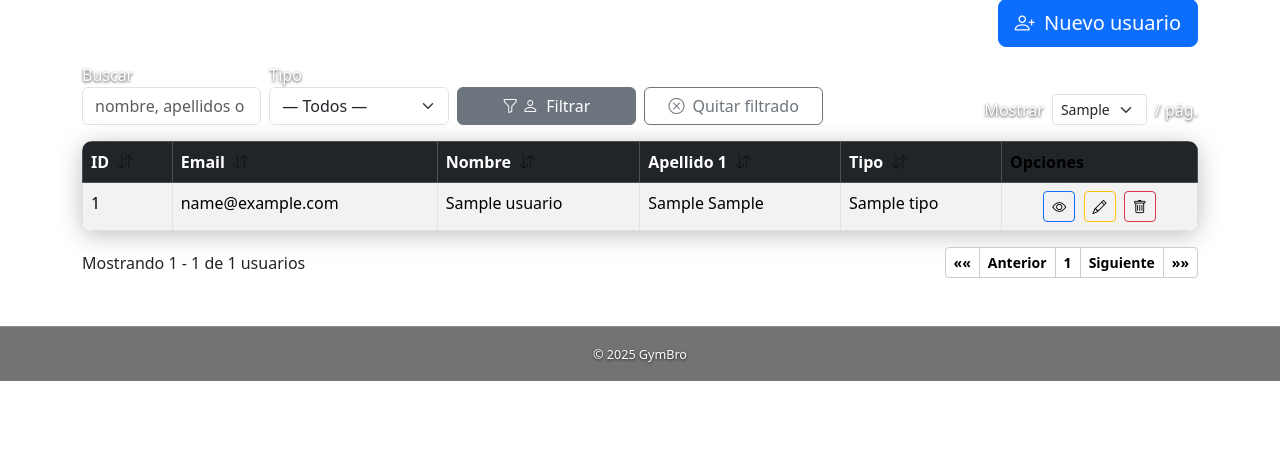
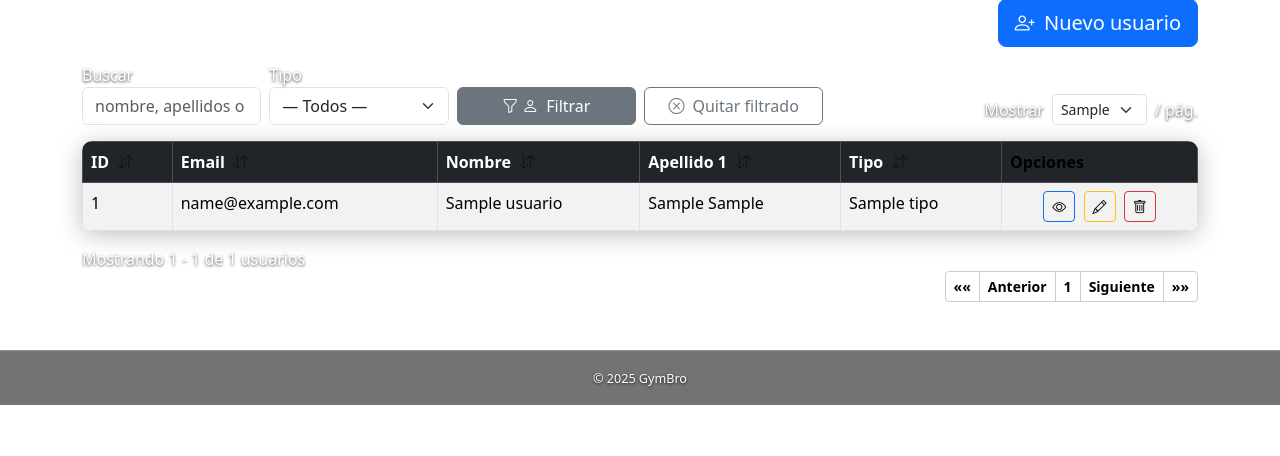
Before and after one commit to Guillemat09/gymbro, a Symfony app: template templates/usuario/index.html.twig in a window 1280 px wide. Shown: the part 344-800 px from the top of the page. Run offline with Twig, Linux system fonts and the light colour scheme; the template is opened without the code that fills it: most values are stand-ins (such as "Sample title", 1, 10 or a date in 2020); some libraries are stand-ins or nearby versions.

Commit message:
arrgelo mostrando

```diff
--- a/templates/clase/index.html.twig
+++ b/templates/clase/index.html.twig
@@ -276,7 +276,7 @@
 
     {# ====== Resumen + paginación inferior ====== #}
     <div class="d-flex justify-content-between align-items-center mt-3">
-        <div>
+<div style="color: white; text-shadow: 0 1px 3px rgba(0,0,0,0.7);">
     Mostrando
     {{ ((clases.currentPageNumber - 1) * clases.itemNumberPerPage) + 1 }}
     -
--- a/templates/ejercicio/index.html.twig
+++ b/templates/ejercicio/index.html.twig
@@ -225,7 +225,7 @@
 
 
     <div class="d-flex justify-content-between align-items-center mt-3">
-        <div>
+<div style="color: white; text-shadow: 0 1px 3px rgba(0,0,0,0.7);">
     Mostrando
     {{ ((ejercicios.currentPageNumber - 1) * ejercicios.itemNumberPerPage) + 1 }}
     -
@@ -234,6 +234,7 @@
         : ejercicios.currentPageNumber * ejercicios.itemNumberPerPage }}
     de {{ ejercicios.totalItemCount }} ejercicios
 </div>
+
         <div>
             {% set page = ejercicios.currentPageNumber %}
             {% set last = ejercicios.pageCount %}
--- a/templates/reserva/index.html.twig
+++ b/templates/reserva/index.html.twig
@@ -266,7 +266,7 @@
 
 {# ====== Resumen + paginación inferior ====== #}
 <div class="d-flex justify-content-between align-items-center mt-3">
-    <div>
+<div style="color: white; text-shadow: 0 1px 3px rgba(0,0,0,0.7);">
     Mostrando
     {{ ((reservas.currentPageNumber - 1) * reservas.itemNumberPerPage) + 1 }}
     -
@@ -275,6 +275,7 @@
         : reservas.currentPageNumber * reservas.itemNumberPerPage }}
     de {{ reservas.totalItemCount }} reservas
 </div>
+
     <div>
         {% set page = reservas.currentPageNumber %}
         {% set last = reservas.pageCount %}
--- a/templates/rutina/index.html.twig
+++ b/templates/rutina/index.html.twig
@@ -248,7 +248,7 @@
 
     {# ====== Resumen + paginación inferior ====== #}
     <div class="d-flex justify-content-between align-items-center mt-3">
-        <div>
+        <div style="color: white; text-shadow: 0 1px 3px rgba(0,0,0,0.7);">
     Mostrando
     {{ ((rutinas.currentPageNumber - 1) * rutinas.itemNumberPerPage) + 1 }}
     -
@@ -257,6 +257,7 @@
         : rutinas.currentPageNumber * rutinas.itemNumberPerPage }}
     de {{ rutinas.totalItemCount }} rutinas
 </div>
+
 
         {# ====== Solo paginación inferior ====== #}
         <div>
--- a/templates/usuario/index.html.twig
+++ b/templates/usuario/index.html.twig
@@ -179,8 +179,7 @@
     </table>
 
     {# ====== Resumen + paginación inferior ====== #}
-    <div class="d-flex justify-content-between align-items-center mt-3">
-        <div>
+ <div style="color: white; text-shadow: 0 1px 3px rgba(0,0,0,0.7);">
     Mostrando
     {{ ((usuarios.currentPageNumber - 1) * usuarios.itemNumberPerPage) + 1 }}
     -
@@ -189,6 +188,7 @@
         : usuarios.currentPageNumber * usuarios.itemNumberPerPage }}
     de {{ usuarios.totalItemCount }} usuarios
 </div>
+
 
         <div>
             {% set page = usuarios.currentPageNumber %}
```
Lines whose indentation alone changed are shown as unchanged.
